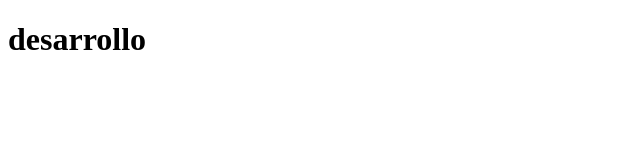
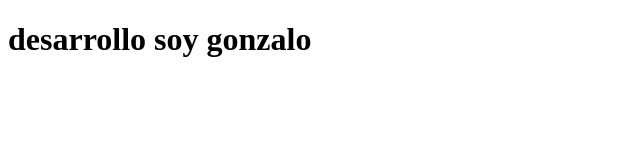
Before and after one commit to Gonza149/desarrollo, a plain HTML site: page index.html in a window 1280 px wide. Shown: the whole page, without its empty margins (0-640 px from the left). Drawn offline with Linux system fonts and the light colour scheme.

```diff
--- a/index.html
+++ b/index.html
@@ -7,6 +7,6 @@
     <title>Document</title>
 </head>
 <body>
-    <h1>desarrollo</h1>
+    <h1>desarrollo soy gonzalo</h1>
 </body>
 </html>
```
